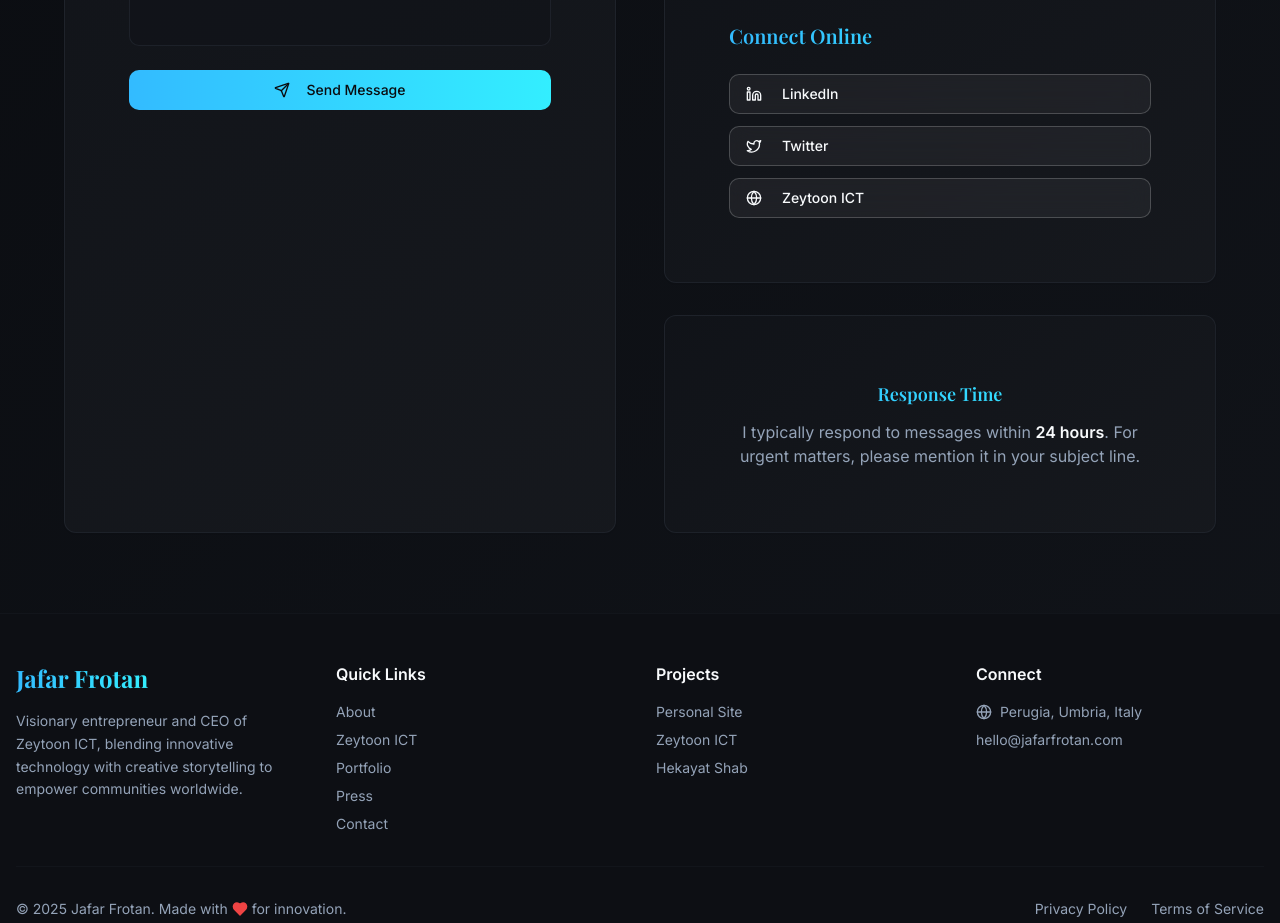
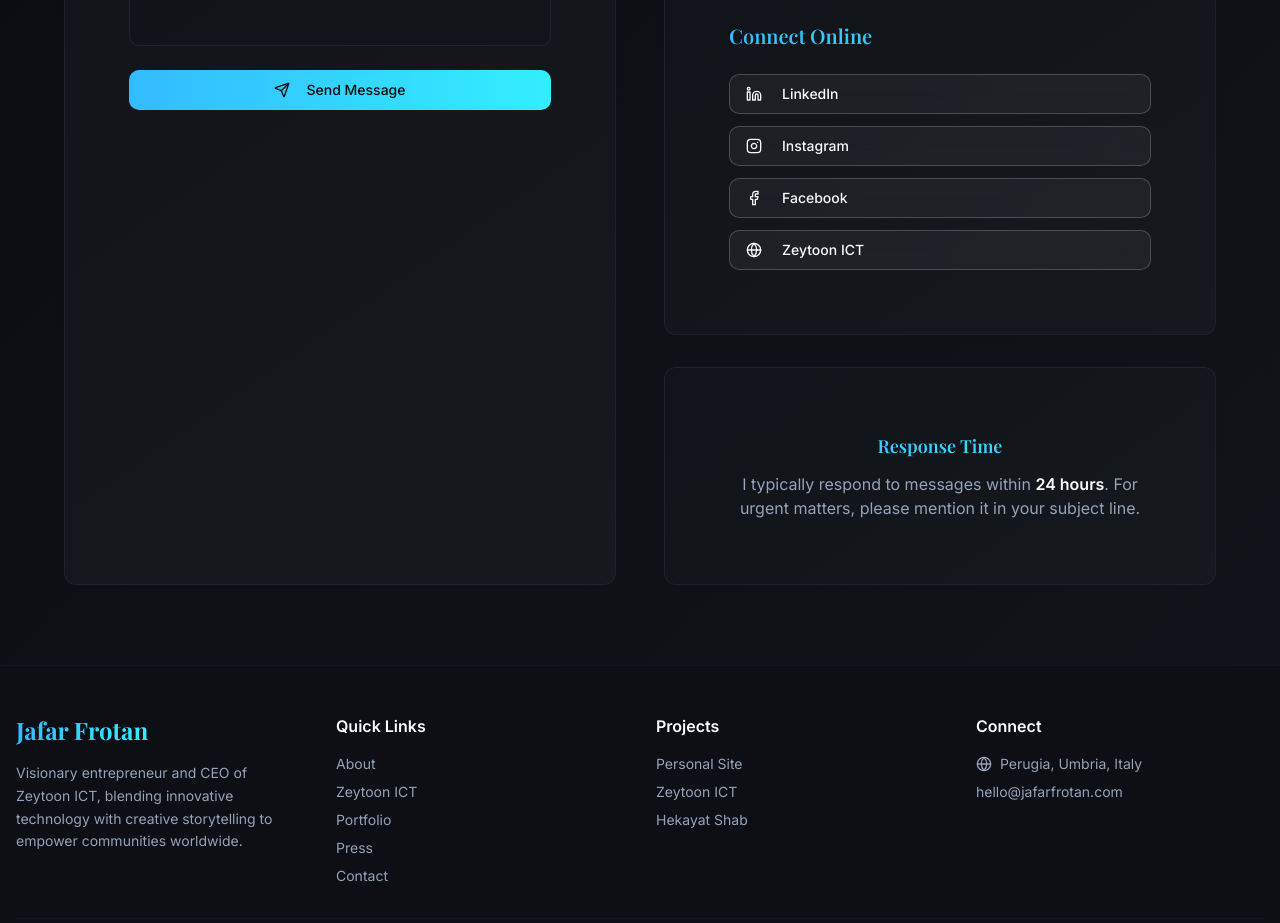
Before and after one commit to KritikaKafle/jafar-frotan-digital-identity, a React (Vite) app: page / in a window 1280 px wide. Shown: the part 8280-9203 px from the top of the page. Built offline with nearby package versions, Linux system fonts and the light colour scheme; the HTML template or start-up script is replaced by a standard one.

Commit message:
Add social media links

```diff
--- a/src/components/Contact.tsx
+++ b/src/components/Contact.tsx
@@ -5,7 +5,7 @@ import { Input } from "@/components/ui/input";
 import { Textarea } from "@/components/ui/textarea";
 import { Label } from "@/components/ui/label";
 import { useToast } from "@/hooks/use-toast";
-import { Mail, MapPin, Globe, Send, Linkedin, Twitter } from "lucide-react";
+import { Mail, MapPin, Globe, Send, Linkedin, Facebook, Instagram } from "lucide-react";
 
 const Contact = () => {
   const [formData, setFormData] = useState({
@@ -64,12 +64,17 @@ const Contact = () => {
     {
       icon: Linkedin,
       label: "LinkedIn",
-      link: "#"
+      link: "https://it.linkedin.com/in/jafarfrotan/it"
     },
     {
-      icon: Twitter,
-      label: "Twitter",
-      link: "#"
+      icon: Instagram,
+      label: "Instagram",
+      link: "https://www.instagram.com/jafar_frotan/"
+    },
+    {
+      icon: Facebook,
+      label: "Facebook",
+      link: "https://www.facebook.com/JFrotan/"
     },
     {
       icon: Globe,
```
